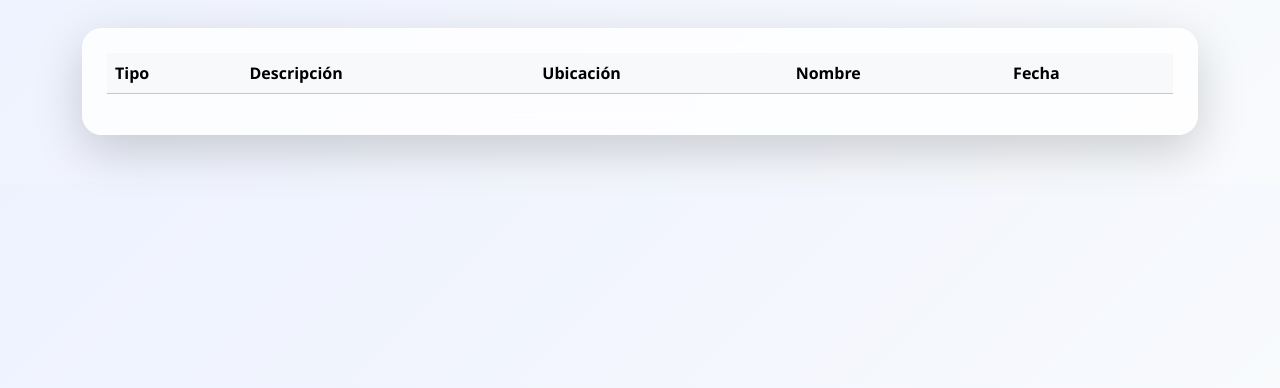
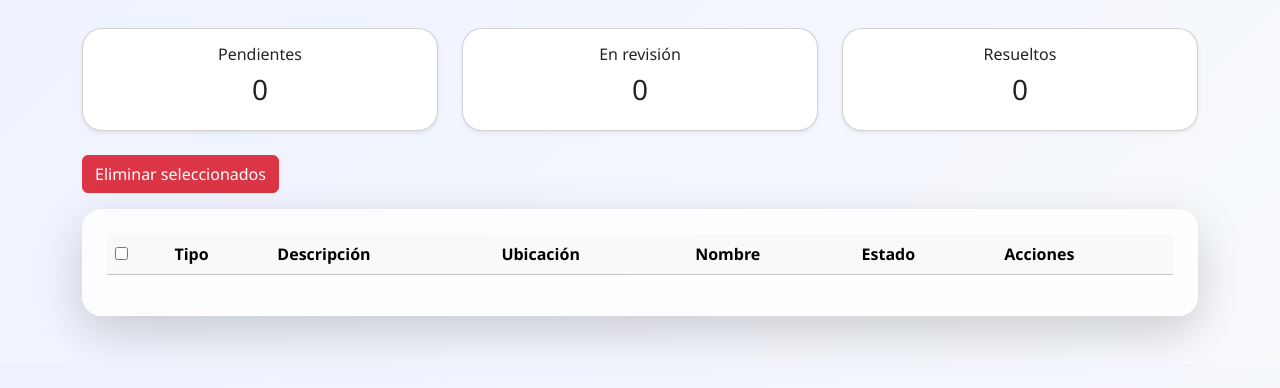
Before and after one commit to blackbirdtxt/CAR_San_Miguel, a plain HTML site: page admin.html in a window 1280 px wide. Shown: the part 90-478 px from the top of the page. Drawn offline with nearby package versions, Linux system fonts and the light colour scheme; no server answers.

Commit message:
Enhance admin panel layout with new elements

```diff
--- a/admin.html
+++ b/admin.html
@@ -17,16 +17,46 @@
     <span class="badge bg-primary fs-6" id="contador">0 Reportes</span>
   </div>
 
+  <!-- 📊 DASHBOARD -->
+  <div class="row mb-4 text-center">
+    <div class="col-md-4">
+      <div class="card p-3 shadow-sm">
+        <h6>Pendientes</h6>
+        <h3 id="statPendiente">0</h3>
+      </div>
+    </div>
+    <div class="col-md-4">
+      <div class="card p-3 shadow-sm">
+        <h6>En revisión</h6>
+        <h3 id="statRevision">0</h3>
+      </div>
+    </div>
+    <div class="col-md-4">
+      <div class="card p-3 shadow-sm">
+        <h6>Resueltos</h6>
+        <h3 id="statResuelto">0</h3>
+      </div>
+    </div>
+  </div>
+
+  <button id="eliminarSeleccionados" class="btn btn-danger mb-3">
+    Eliminar seleccionados
+  </button>
+
   <div class="card glass-card p-4 shadow-lg">
     <div class="table-responsive">
       <table class="table table-hover align-middle">
         <thead class="table-light">
           <tr>
+            <th>
+              <input type="checkbox" id="selectAll">
+            </th>
             <th>Tipo</th>
             <th>Descripción</th>
             <th>Ubicación</th>
             <th>Nombre</th>
-                        <th>Fecha</th>
+            <th>Estado</th>
+            <th>Acciones</th>
           </tr>
         </thead>
         <tbody id="tablaReportes"></tbody>
```
Lines whose indentation alone changed are shown as unchanged.
